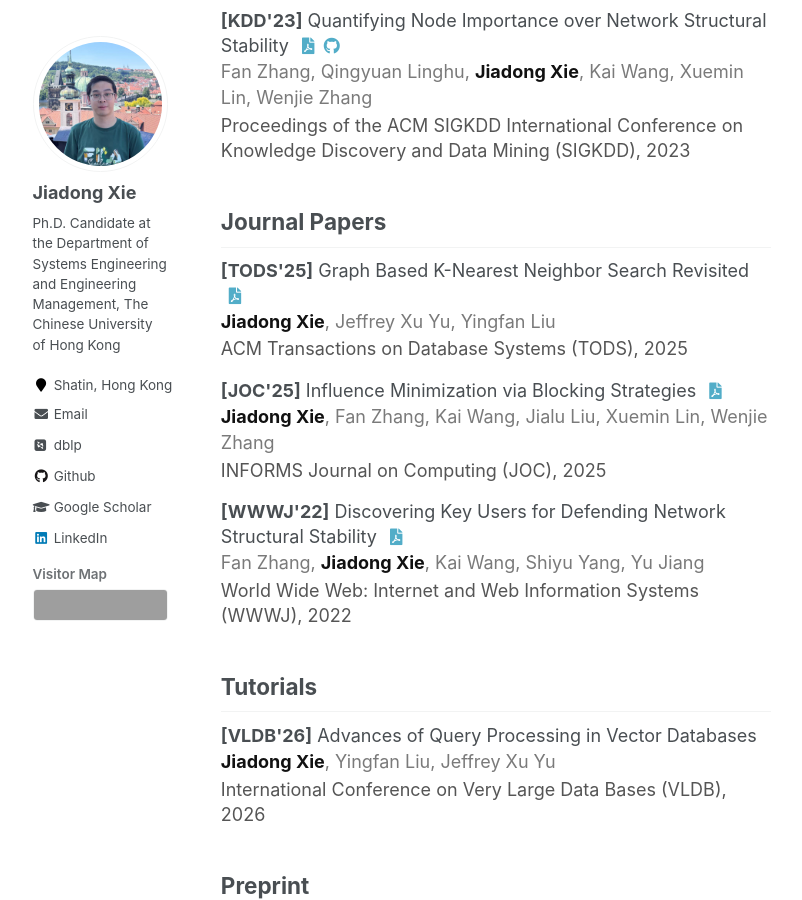
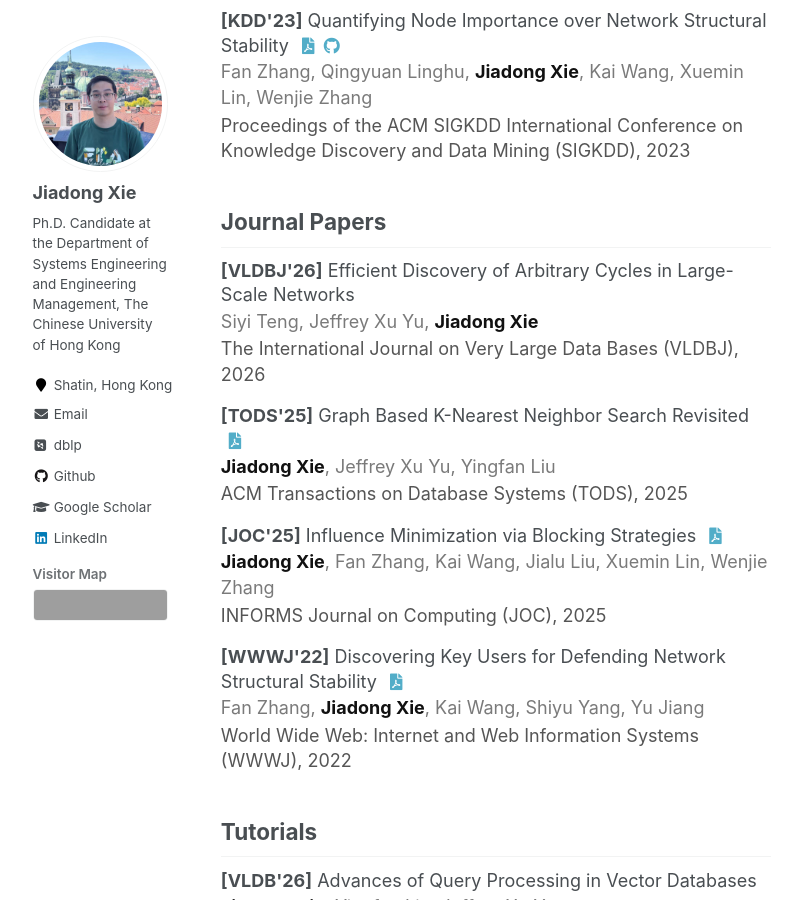
Before and after one commit to Xiejiadong/Xiejiadong.github.io, a Jekyll site: the page built from _pages/about.md, in a window 1280 px wide and 900 px high, scrolled down 2336 px. Shown: the whole window, without its empty margins (163-965 px from the left). Built offline with Jekyll 4.4.1, drawn with Linux system fonts in a browser that asks for light colours; some web fonts are replaced; grey boxes are pictures that could not be loaded.

Commit message:
Update about.md

```diff
--- a/_pages/about.md
+++ b/_pages/about.md
@@ -249,6 +249,22 @@ Publications
 <div class="pub-list">
   <div class="pub-item">
     <div class="pub-title">
+      <strong>[VLDBJ'26]</strong> Efficient Discovery of Arbitrary Cycles in Large-Scale Networks
+      <!-- <span class="pub-links">
+        <a href="https://dl.acm.org/doi/pdf/10.1145/3736716" title="PDF"><i class="fas fa-fw fa-file-pdf zoom" aria-hidden="true"></i></a>
+      </span> -->
+    </div>
+    <div class="pub-authors">
+      Siyi Teng, Jeffrey Xu Yu, <span class="me">Jiadong Xie</span>
+    </div>
+    <div class="pub-venue">
+      The International Journal on Very Large Data Bases (VLDBJ), 2026
+    </div>
+  </div>
+
+
+  <div class="pub-item">
+    <div class="pub-title">
       <strong>[TODS'25]</strong> Graph Based K-Nearest Neighbor Search Revisited
       <span class="pub-links">
         <a href="https://dl.acm.org/doi/pdf/10.1145/3736716" title="PDF"><i class="fas fa-fw fa-file-pdf zoom" aria-hidden="true"></i></a>
```
